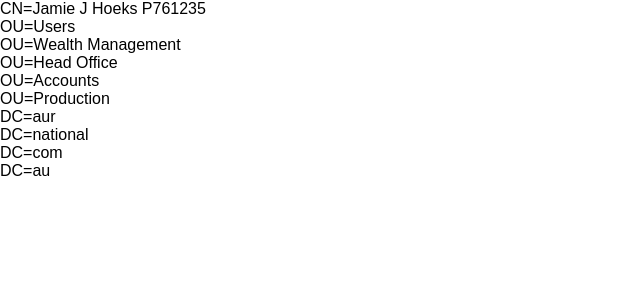
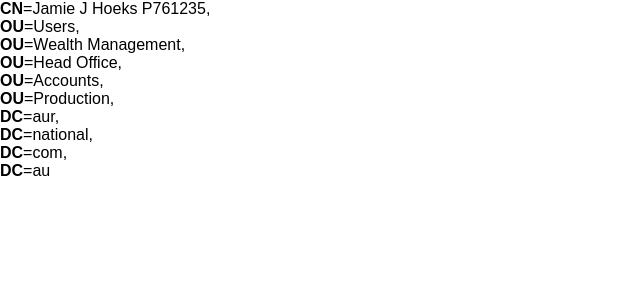
Before and after one commit to j-/ldap, a React (Create React App) app: page / in a window 1280 px wide. Shown: the top 300 px of the page, without its empty margins (0-640 px from the left). Built offline with nearby package versions, Linux system fonts and the light colour scheme.

Commit message:
Add OutputPart component

```diff
--- a/src/components/Output.tsx
+++ b/src/components/Output.tsx
@@ -1,4 +1,5 @@
 import * as React from 'react';
+import OutputPart from './OutputPart';
 
 export interface Props {
 	input: string;
@@ -8,11 +9,16 @@ export default class Output extends React.Component<Props> {
 	render () {
 		const { input } = this.props;
 		const parts = input.split(/,/g);
-		const children = parts.map((part, i) => (
-			<div className="Output-part" key={i}>
-				{part}
-			</div>
-		));
+		const children = parts.map((part, i) => {
+			const [name, value] = part.split('=');
+			const isLast = i === parts.length - 1;
+			return (
+				<div className="Output-part" key={i}>
+					<OutputPart name={name} value={value} />
+					{isLast ? '' : ','}
+				</div>
+			);
+		});
 		return (
 			<div className="Output">
 				{children}
--- /dev/null
+++ b/src/components/OutputPart.tsx
@@ -0,0 +1,18 @@
+import * as React from 'react';
+
+export interface Props {
+	name: string;
+	value: string;
+}
+
+export default class OutputPart extends React.Component<Props> {
+	render () {
+		const { name, value } = this.props;
+		return (
+			<span className="OutputPart">
+				<strong className="OutputPart-name">{name}</strong>=
+				<span className="OutputPart-value">{value}</span>
+			</span>
+		);
+	}
+}
```
